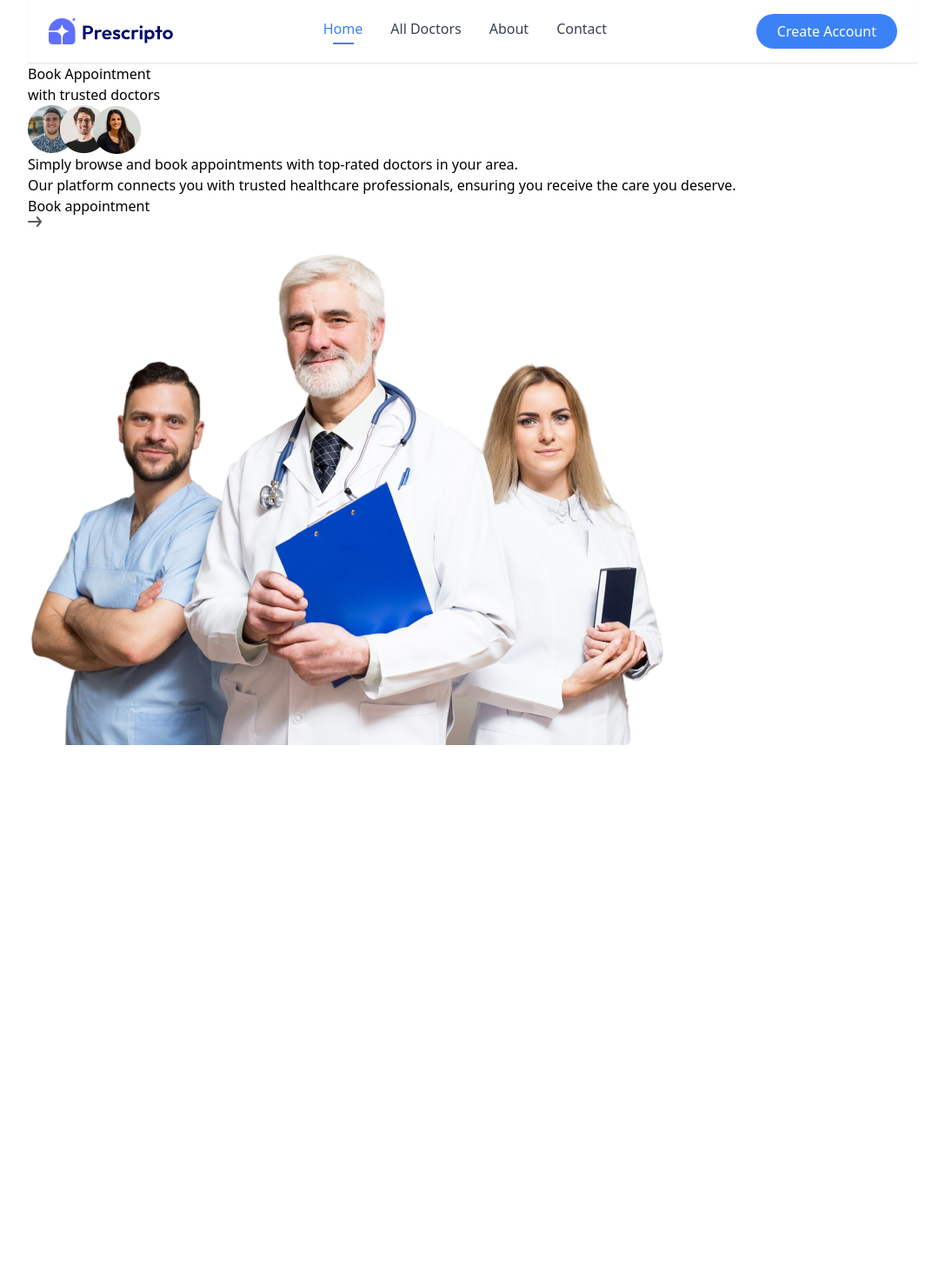
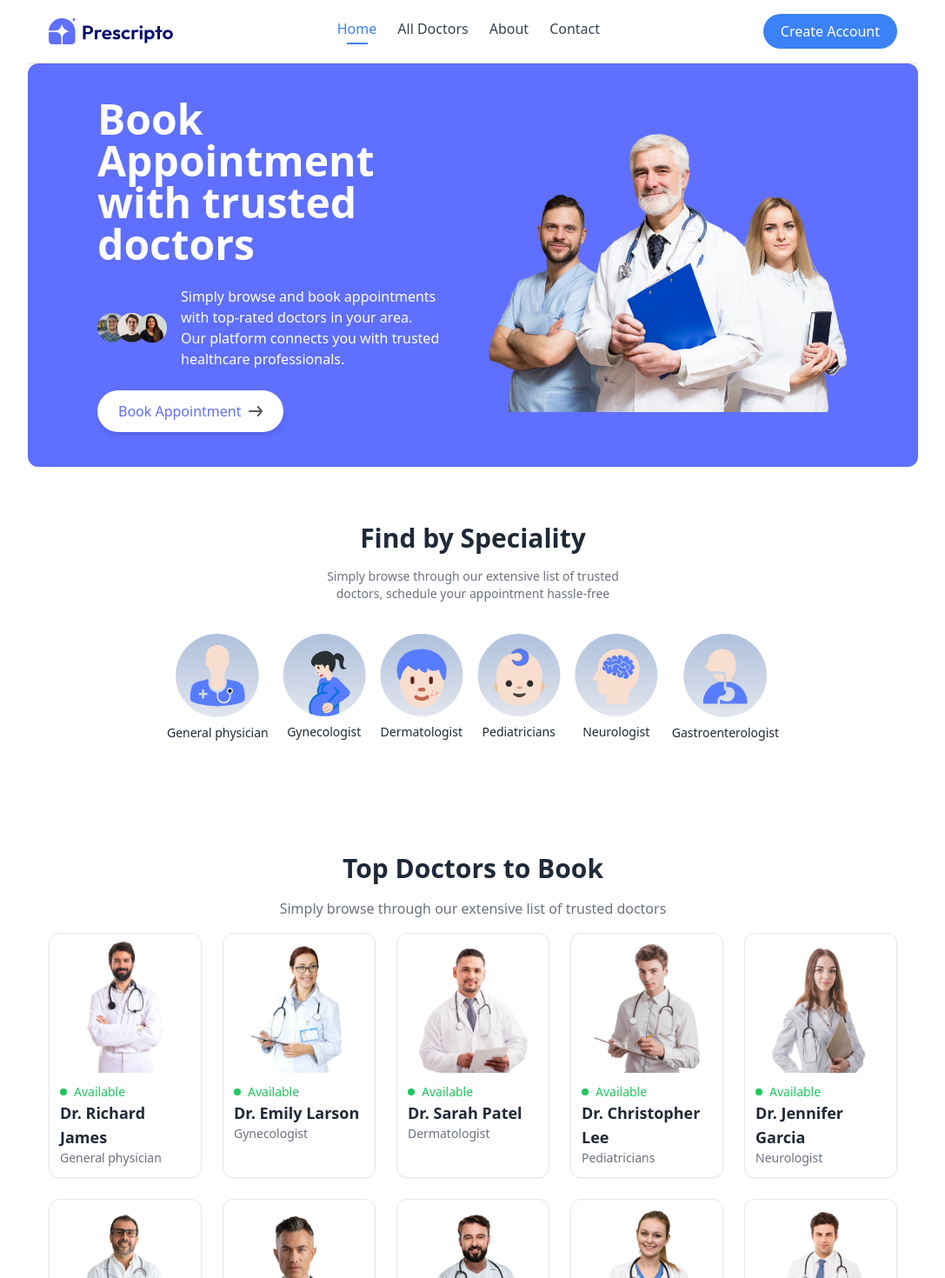
Before and after one commit to Gayatri414/Doctor-Appointment, a React (Vite) app in the folder frontend/: page / in a window 1280 px wide. Shown: the top 1470 px of the page at 87% size, without its empty margins (96-1183 px from the left). Before the commit the page ends 857 px from the top, so only its background shows below. Built offline with nearby package versions, Linux system fonts and the light colour scheme.

Commit message:
add all files

```diff
--- a/frontend/src/components/Header.jsx
+++ b/frontend/src/components/Header.jsx
@@ -1,36 +1,61 @@
 import React from 'react';
 import { assets } from '../assets/assets';
-const Header=()=>{
-    return(
-        <div>
-             {/*----left side----*/}
-        <div>
-            <p>Book Appointment <br/>
-            with trusted doctors
-            </p>
-            <div>
-                <img src={assets.group_profiles} alt=""/>
-                <p>
-                    Simply browse and book appointments with top-rated doctors in your area.<br/>
-                    Our platform connects you with trusted healthcare professionals, ensuring you receive the care you deserve.
-                </p>
-            </div>
-            <a href="">
-Book appointment <img src={assets.arrow_icon} alt=""/>
-            </a>
+import { useLocation } from 'react-router-dom';
 
+const Header = () => {
+
+  const location = useLocation();
+
+  // ❌ Hide Header on doctors page
+  if (location.pathname.startsWith('/doctors')) {
+    return null;
+  }
+
+  return (
+    <div className='flex flex-col md:flex-row items-center bg-primary rounded-xl px-6 md:px-12 lg:px-20 py-10 gap-8'>
+
+      {/* ---- Left Side ---- */}
+      <div className='md:w-1/2 flex flex-col items-start justify-center gap-6'>
+
+        <h1 className='text-3xl md:text-4xl lg:text-5xl text-white font-bold leading-snug'>
+          Book Appointment <br />
+          with trusted doctors
+        </h1>
+
+        <div className='flex items-center gap-4'>
+          <img
+            className='w-20 h-auto'
+            src={assets.group_profiles}
+            alt="profiles"
+          />
+          <p className='text-white text-sm md:text-base leading-relaxed'>
+            Simply browse and book appointments with top-rated doctors in your area.
+            <br />
+            Our platform connects you with trusted healthcare professionals.
+          </p>
         </div>
 
+        <a
+          href="#speciality"
+          className='flex items-center gap-2 bg-white text-primary px-6 py-3 rounded-full font-medium hover:bg-gray-100 transition-all duration-300 shadow-md'
+        >
+          Book Appointment
+          <img className='w-4' src={assets.arrow_icon} alt="arrow" />
+        </a>
 
+      </div>
 
-         {/*----right side----*/}
-        <div>
-              <img src={assets.header_img} alt=""/>
-                <div>
+      {/* ---- Right Side ---- */}
+      <div className='md:w-1/2 relative flex justify-center'>
+        <img
+          className='w-full max-w-md md:bottom-0 rounded-lg'
+          src={assets.header_img}
+          alt="header"
+        />
+      </div>
 
-                </div>
-            </div>
-            </div>
-    )
-}
+    </div>
+  );
+};
+
 export default Header;
--- a/frontend/src/components/Navbar.jsx
+++ b/frontend/src/components/Navbar.jsx
@@ -6,7 +6,6 @@ const Navbar = () => {
 
   const [showMenu, setShowMenu] = useState(false);
   const [showDropdown, setShowDropdown] = useState(false);
-
   const [token, setToken] = useState(localStorage.getItem("token") || null);
 
   const navigate = useNavigate();
@@ -18,7 +17,6 @@ const Navbar = () => {
     { name: "Contact", path: "/contact" }
   ];
 
-  //  Logout
   const logout = () => {
     localStorage.removeItem("token");
     setToken(null);
@@ -38,13 +36,13 @@ const Navbar = () => {
       />
 
       {/* Desktop Menu */}
-      <ul className='hidden lg:flex items-center gap-4 xl:gap-8 font-medium'>
+      <ul className='hidden lg:flex items-center gap-6 font-medium'>
         {navLinks.map((link, index) => (
           <li key={index}>
             <NavLink to={link.path}>
               {({ isActive }) => (
                 <div className='flex flex-col items-center group cursor-pointer'>
-                  <p className={`whitespace-nowrap text-sm lg:text-base ${
+                  <p className={`text-sm lg:text-base ${
                     isActive ? "text-blue-500" : "text-gray-700 group-hover:text-blue-500"
                   }`}>
                     {link.name}
@@ -62,16 +60,15 @@ const Navbar = () => {
       {/* Right Side */}
       <div className='flex items-center gap-4 relative'>
 
-        {/*  NOT Logged In */}
+        {/* NOT Logged In */}
         {!token ? (
           <button
             onClick={() => navigate('/login')}
-            className='bg-blue-500 text-white px-6 py-2 rounded-full hidden md:block hover:bg-blue-600 transition'
+            className='bg-blue-500 text-white px-5 py-2 rounded-full hidden md:block hover:bg-blue-600 transition'
           >
             Create Account
           </button>
         ) : (
-          // Logged In UI
           <div
             className='hidden md:flex items-center gap-2 cursor-pointer'
             onClick={() => setShowDropdown(prev => !prev)}
@@ -81,7 +78,6 @@ const Navbar = () => {
               className='w-8 h-8 rounded-full object-cover'
               alt="profile"
             />
-
             <img
               src={assets.dropdown_icon}
               className={`w-3 transition-transform ${
@@ -90,10 +86,9 @@ const Navbar = () => {
               alt="dropdown"
             />
 
-            {/*  Dropdown Menu */}
+            {/* Dropdown */}
             {showDropdown && (
               <div className='absolute top-12 right-0 bg-white shadow-lg rounded-md py-3 w-40 z-50'>
-
                 <p
                   onClick={() => {
                     navigate('/my-profile');
@@ -122,15 +117,14 @@ const Navbar = () => {
                 >
                   Logout
                 </p>
-
               </div>
             )}
           </div>
         )}
 
-        {/* Hamburger */}
+        {/* Hamburger (Mobile Only) */}
         <button
-          className='md:hidden text-2xl'
+          className='lg:hidden text-2xl'
           onClick={() => setShowMenu(true)}
         >
           ☰
@@ -147,10 +141,11 @@ const Navbar = () => {
       )}
 
       {/* Mobile Menu */}
-      <div className={`fixed top-0 right-0 h-full w-2/3 bg-white shadow-xl p-6 z-50 transform transition-transform duration-300 ${
+      <div className={`fixed top-0 right-0 h-full w-full sm:w-2/3 bg-white shadow-xl p-6 z-50 transform transition-transform duration-300 ${
         showMenu ? "translate-x-0" : "translate-x-full"
       }`}>
 
+        {/* Close Button */}
         <button
           className='text-xl mb-6'
           onClick={() => setShowMenu(false)}
@@ -159,14 +154,14 @@ const Navbar = () => {
         </button>
 
         {/* Links */}
-        <ul className='flex flex-col gap-6 text-lg'>
+        <ul className='flex flex-col gap-6 text-lg font-medium'>
           {navLinks.map((link, index) => (
             <li key={index}>
               <NavLink
                 to={link.path}
                 onClick={() => setShowMenu(false)}
                 className={({ isActive }) =>
-                  isActive ? "text-blue-500 font-semibold" : ""
+                  isActive ? "text-blue-500 font-semibold" : "text-gray-700"
                 }
               >
                 {link.name}
--- /dev/null
+++ b/frontend/src/components/SpecialityMenu.jsx
@@ -0,0 +1,47 @@
+import React from 'react'
+import { specialityData } from '../assets/assets';
+import { Link, useLocation } from 'react-router-dom';
+
+const SpecialityMenu = () => {
+
+    const location = useLocation();
+
+    // ❌ Hide on doctors page
+    if (location.pathname.startsWith('/doctors')) {
+        return null;
+    }
+
+    return(
+        <div id='speciality' className='flex flex-col items-center gap-4 py-16 text-gray-800'>
+
+            <h1 className='text-3xl font-bold'>Find by Speciality</h1>
+
+            <p className='text-gray-500 text-center sm:w-1/3 text-sm'>
+                Simply browse through our extensive list of trusted doctors,
+                schedule your appointment hassle-free
+            </p>
+
+            <div className='flex sm:justify-center gap-4 pt-5 w-full overflow-scroll'>
+
+                {specialityData.map((item,index)=>(
+                    <Link
+                        key={index}
+                        to={`/doctors/${item.speciality}`}
+                        state={{
+                            speciality: item.speciality,
+                            description: `Find experienced ${item.speciality} doctors and book appointments easily.`
+                        }}
+                        className='flex flex-col items-center text-xs cursor-pointer flex-shrink-0 hover:-translate-y-2 transition-all duration-500'
+                    >
+                        <img className='w-16 sm:w-24 mb-2' src={item.image} alt="" />
+                        <p className='text-sm font-medium'>{item.speciality}</p>
+                    </Link>
+                ))}
+
+            </div>
+
+        </div>
+    )
+}
+
+export default SpecialityMenu;
--- /dev/null
+++ b/frontend/src/components/TopDoctors.jsx
@@ -0,0 +1,73 @@
+import React from "react";
+import { doctors } from "../assets/assets";
+import { useNavigate } from "react-router-dom";
+
+const TopDoctors = () => {
+
+    const navigate=useNavigate();
+  return (
+    <div className="flex flex-col items-center gap-4 my-16 text-gray-800">
+
+      {/* Heading */}
+      <h1 className="text-3xl font-bold">
+        Top Doctors to Book
+      </h1>
+
+      {/* Description */}
+      <p className="text-gray-500 text-center max-w-xl">
+        Simply browse through our extensive list of trusted doctors
+      </p>
+
+      {/* Doctors Grid */}
+      <div className="grid grid-cols-2 sm:grid-cols-3 md:grid-cols-4 lg:grid-cols-5 gap-6 w-full px-6">
+
+        {doctors.slice(0, 10).map((item, index) => (
+          <div onClick={()=>
+navigate(`/appointment/${item._id}`)
+          }
+            key={index}
+            className="border rounded-xl overflow-hidden cursor-pointer hover:-translate-y-2 transition-all duration-300 shadow-sm hover:shadow-lg"
+          >
+
+            {/* Doctor Image */}
+            <img
+              className="w-full h-40 object-cover"
+              src={item.image}
+              alt={item.name}
+            />
+
+            {/* Content */}
+            <div className="p-3">
+
+              {/* Availability */}
+              <div className="flex items-center gap-2 text-sm text-green-500">
+                <span className="w-2 h-2 bg-green-500 rounded-full"></span>
+                <p>Available</p>
+              </div>
+
+              {/* Name */}
+              <p className="font-semibold text-lg">
+                {item.name}
+              </p>
+
+              {/* Speciality */}
+              <p className="text-gray-500 text-sm">
+                {item.speciality}
+              </p>
+
+            </div>
+          </div>
+        ))}
+
+      </div>
+
+      {/* Button */}
+      <button className="bg-blue-500 text-white px-6 py-2 rounded-full mt-6 hover:bg-blue-600 transition-all duration-300">
+        More
+      </button>
+
+    </div>
+  );
+};
+
+export default TopDoctors;
--- a/frontend/src/index.css
+++ b/frontend/src/index.css
@@ -1,3 +1,10 @@
 @tailwind base;
 @tailwind components;
 @tailwind utilities;
+
+.active hr{
+    @apply block
+}
+::-webkit-scrollbar{
+    @apply hidden
+}
--- a/frontend/src/pages/Home.jsx
+++ b/frontend/src/pages/Home.jsx
@@ -1,9 +1,13 @@
 import React from "react";
 import Header from "../components/Header";
+import SpecialityMenu from "../components/SpecialityMenu";
+import TopDoctors from "../components/TopDoctors";
 const Home=()=>{
     return(
         <div>
             <Header />
+            <SpecialityMenu/>
+            <TopDoctors/>
         </div>
     )
 }
--- a/frontend/tailwind.config.js
+++ b/frontend/tailwind.config.js
@@ -8,6 +8,9 @@ export default {
     extend: {
       colors:{
         'primary':"#5f6FFF"
+      },
+      gridTemplateColumns:{
+        'auto':'repeat(auto-fill,minmax(200px,1fr))'
       }
     },
   },
```
Also changed, not shown: frontend/src/context/AppContext.jsx (added).
